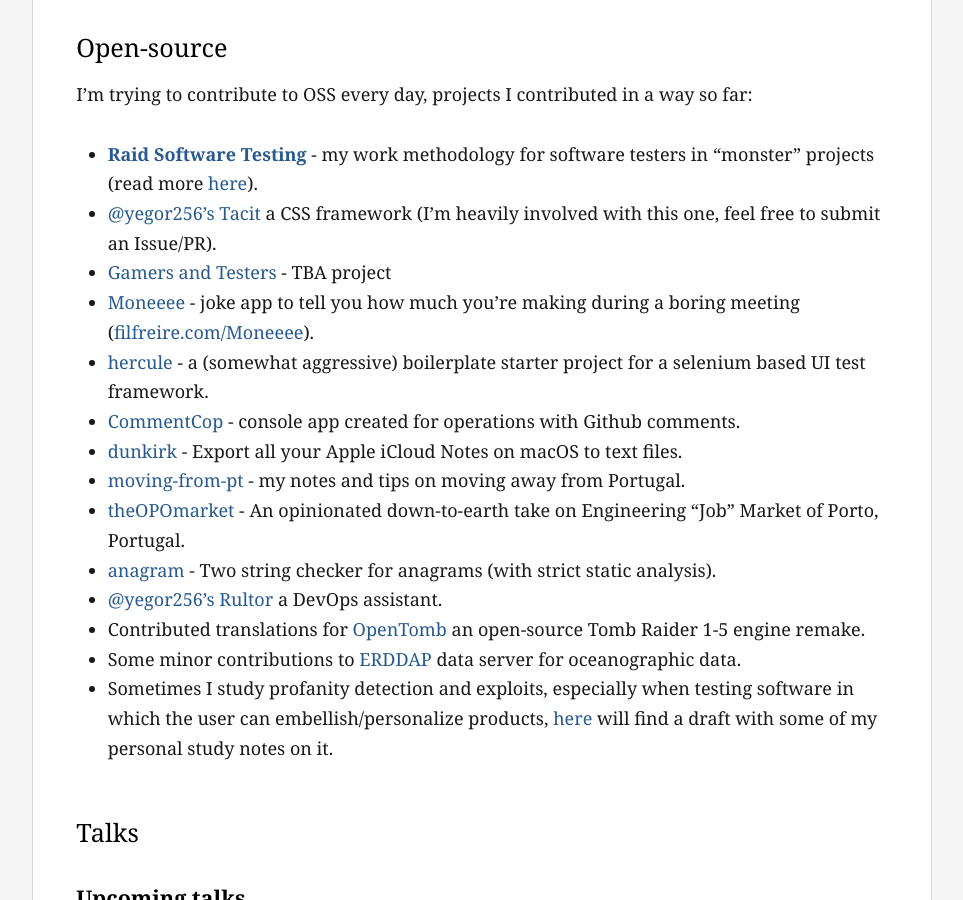
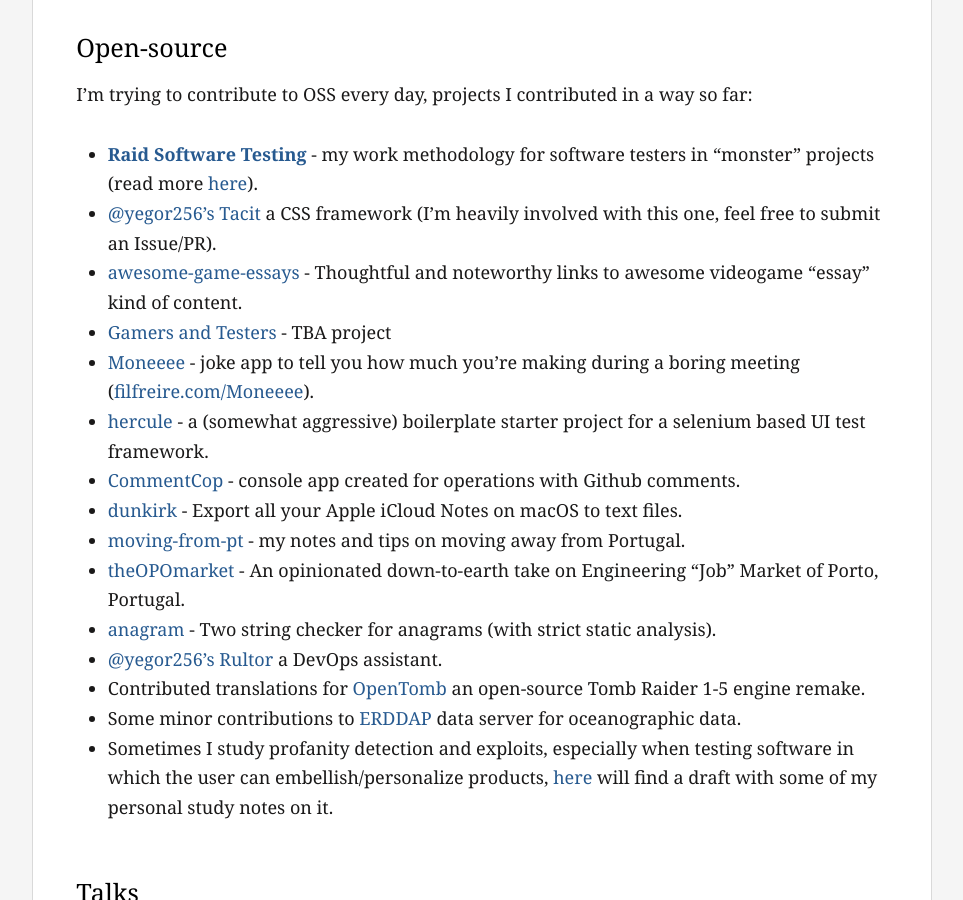
Before and after one commit to filfreire/filfreire.github.io, a Jekyll site: the page built from projects.md, in a window 1280 px wide and 900 px high, scrolled down 363 px. Shown: the whole window, without its empty margins (158-1121 px from the left). Built offline with Jekyll 4.4.1, drawn with Linux system fonts in a browser that asks for light colours.

Commit message:
add awesome-game-essays

```diff
--- a/projects.md
+++ b/projects.md
@@ -11,6 +11,7 @@
 
 - **[Raid Software Testing](https://raid-software-testing.com/)** - my work methodology for software testers in "monster" projects (read more [here](https://filfreire.com/posts/asymmetric_warfare)).
 - [@yegor256's Tacit](https://github.com/yegor256/tacit) a CSS framework (I'm heavily involved with this one, feel free to submit an Issue/PR).
+- [awesome-game-essays](https://github.com/filfreire/awesome-game-essays) - Thoughtful and noteworthy links to awesome videogame "essay" kind of content.
 - [Gamers and Testers](https://gamersandtesters.com/) - TBA project
 - [Moneeee](https://github.com/filfreire/Moneeee) - joke app to tell you how much you're making during a boring meeting ([filfreire.com/Moneeee](https://filfreire.com/Moneeee/)).
 - [hercule](https://github.com/filfreire/hercule) - a (somewhat aggressive) boilerplate starter project for a selenium based UI test framework.
```
